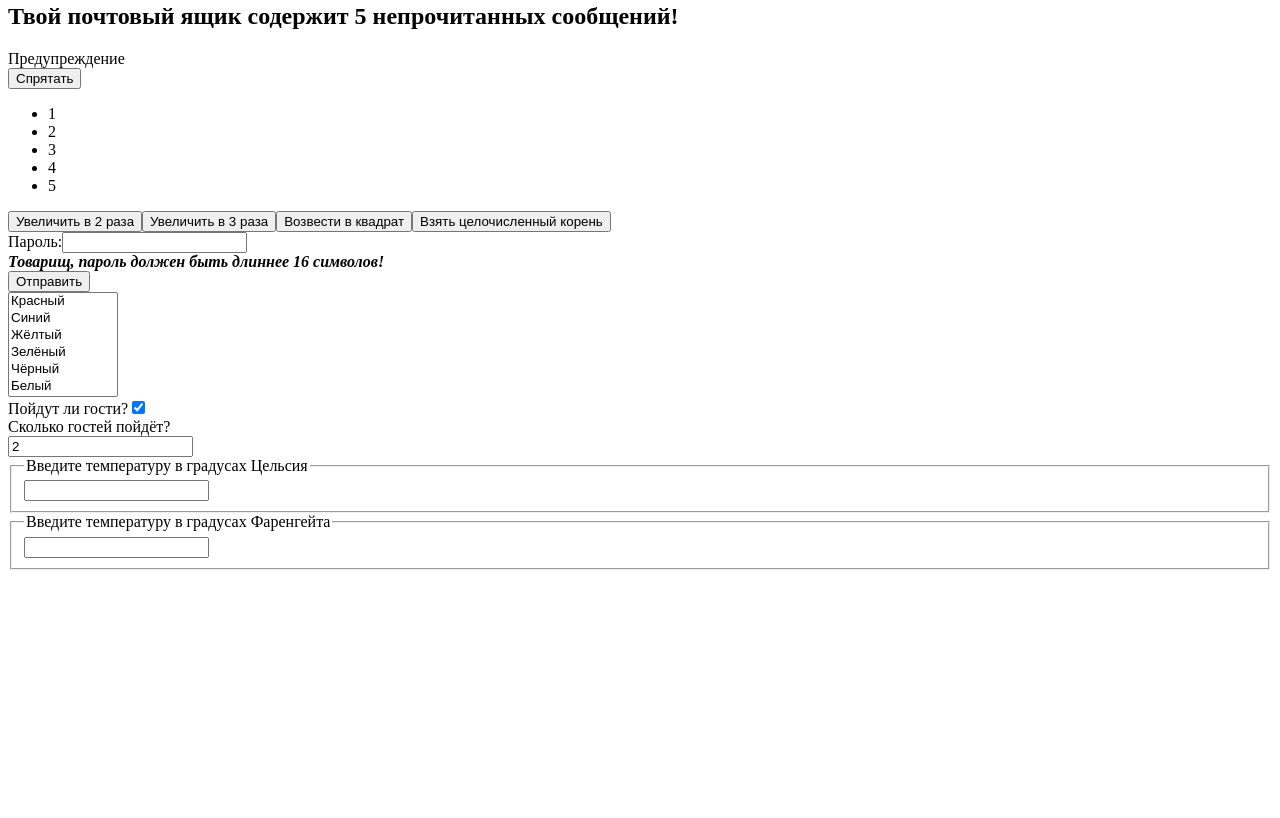
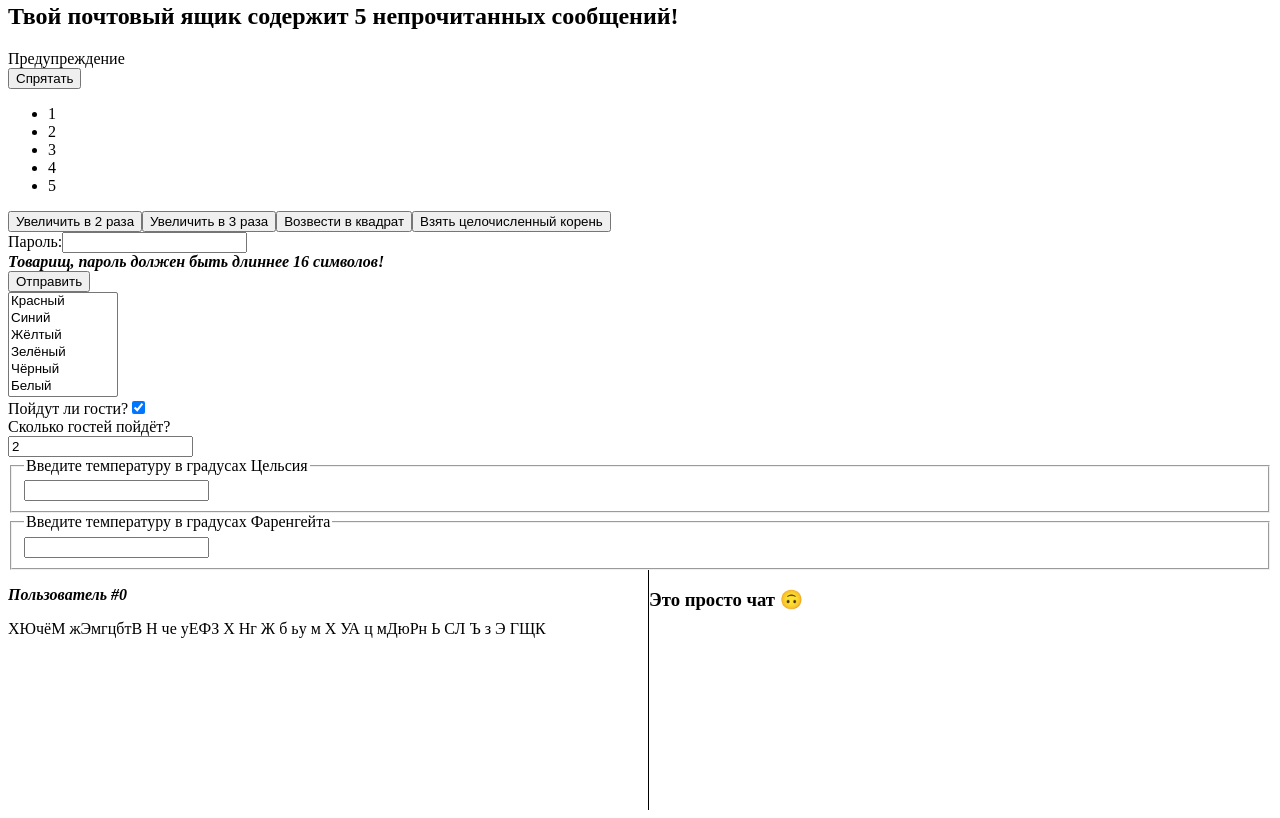
Before and after one commit to Crinax/react-learning-intro, a React app: page / in a window 1280 px wide. Shown: the part 419-1237 px from the top of the page. Before the commit the page ends 997 px from the top, so only its background shows below. Built offline with nearby package versions, Linux system fonts and the light colour scheme.

Commit message:
Adding chat

```diff
--- a/src/general.css
+++ b/src/general.css
@@ -31,3 +31,12 @@
     left: 0;
     transform: translate(100%);
 }
+.split-section {
+    display: flex;
+}
+.split-section__left {
+    border-right: 1px solid #000;
+    width: 50vw;
+    height: 30vh;
+    overflow-y: scroll;
+}
--- a/src/index.js
+++ b/src/index.js
@@ -1,6 +1,7 @@
 import React from 'react';
 import ReactDOM from 'react-dom';
 import './general.css';
+import {SplitDis, Chat, Info} from './splitdis';
 
 class ShopHeader extends React.Component {
     constructor (props) {
@@ -420,6 +421,10 @@ class Main extends React.Component {
                 <Select />
                 <Reservation />
                 <Calculator />
+                <SplitDis>
+                    <Chat />
+                    <Info />
+                </SplitDis>
             </div>
         )
     }
--- /dev/null
+++ b/src/splitdis.js
@@ -0,0 +1,79 @@
+import React from 'react';
+
+function randomInt(min, max) {
+    min = Math.ceil(min);
+    max = Math.floor(max);
+    return Math.floor(Math.random() * (max - min + 1)) + min; //Максимум и минимум включаются
+}
+
+class Chat extends React.Component {
+    constructor(props) {
+        super(props);
+        this.state = {
+            messages: []
+        };
+        this.generateMessage = this.generateMessage.bind(this);
+    }
+    componentDidMount() {
+        this.timerID = setInterval(this.generateMessage, randomInt(100, 5000));
+    }
+    componentWillUnmount() {
+        clearInterval(this.timerID);
+    }
+    generateMessage() {
+        var alphabet = `
+            абвгдеёжзийклмнопрстуфхцчшщъыьэюя
+            АБВГДЕЁЖЗИЙКЛМНОПРСТУФХЦЧШЩЪЫЬЭЮЯ
+        `;
+        var message = '';
+        for (let i = 0; i < randomInt(50, 250); i++) {
+            message += alphabet[randomInt(0, alphabet.length-1)];
+        }
+        var result = this.state.messages;
+        result.push(message);
+        this.setState({ messages: result});
+    }
+    render() {
+        console.log(Array.isArray(this.state.messages));
+        var messages = this.state.messages;
+        console.log(messages, Array.isArray(messages));
+        messages = messages.map((val, index) => {
+            return (
+                <div id="chat-card" key={index}>
+                    <div id="username">
+                        <p id="username-text"><b><i>Пользователь #{index}</i></b></p>
+                    </div>
+                    <div id="usermessage">
+                        <p ud="usermessage-text">{val}</p>
+                    </div>
+                </div>
+            );
+        });
+        return (
+            <div id="chat">
+                {messages}
+            </div>
+        );
+    }
+}
+class Info extends React.Component {
+    render() {
+        return (
+            <div id="info">
+                <h3>Это просто чат 🙃</h3>
+            </div>
+        );
+    }
+}
+class SplitDis extends React.Component {
+    render() {
+        console.log(this.props.children);
+        return (
+            <div className="split-section">
+                <div className="split-section__left">{ this.props.children[0] }</div>
+                <div className="split-section__right">{ this.props.children[1] }</div>
+            </div>
+        );
+    }
+}
+export { SplitDis, Chat, Info };
```
